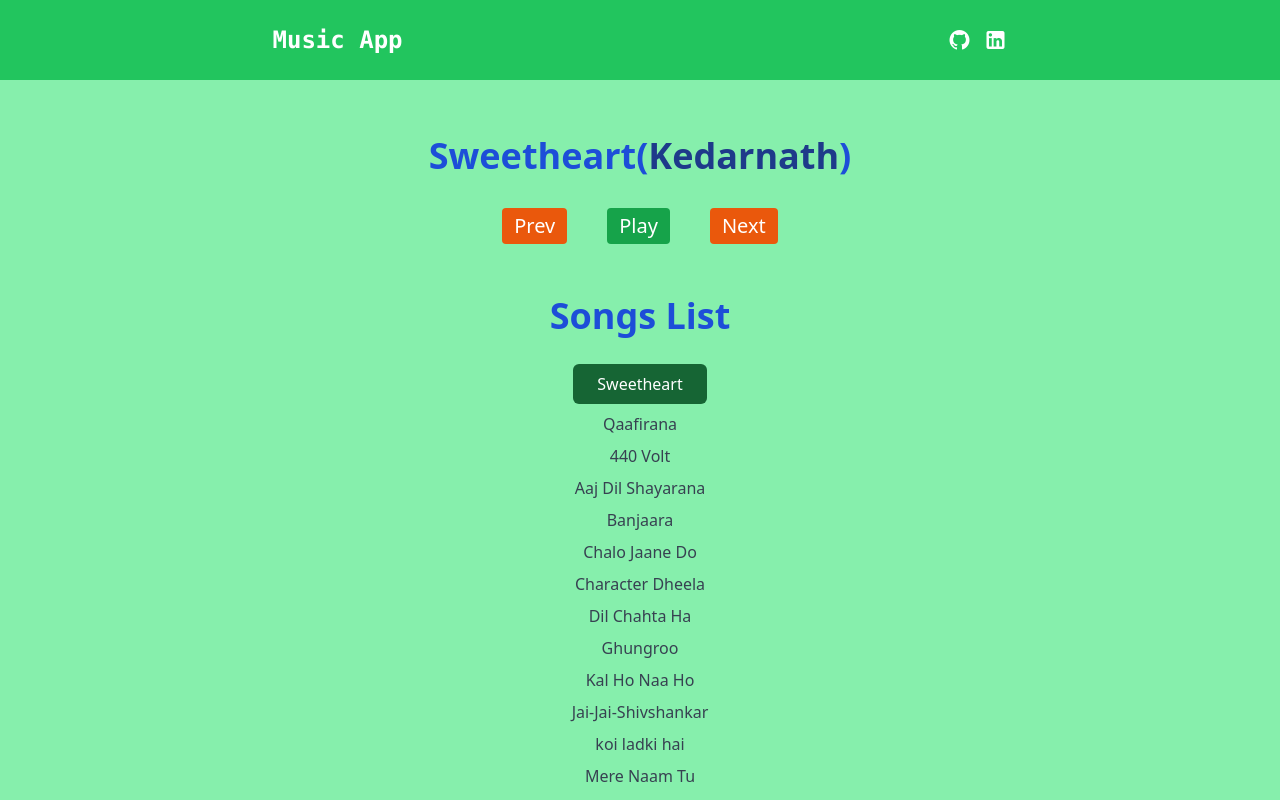
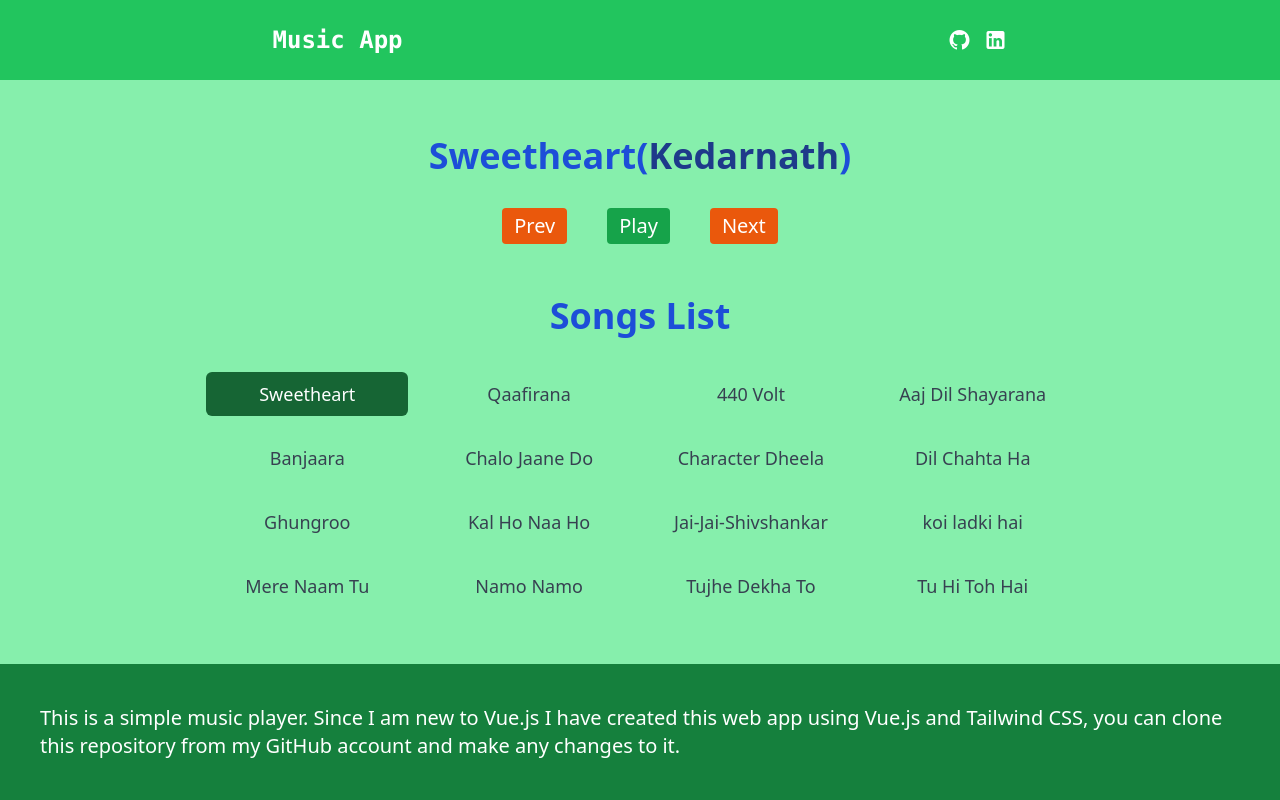
Before and after one commit to JenilGajjar20/music-app, a Vue app: page / in a window 1280 px wide. Shown: the top 800 px of the page. Built offline with nearby package versions, Linux system fonts and the light colour scheme.

Commit message:
merge changes

```diff
--- a/src/components/MusicPlayer.vue
+++ b/src/components/MusicPlayer.vue
@@ -1,19 +1,6 @@
 <template>
   <section class="bg-green-300 flex flex-col items-center py-6">
-    <h2
-      class="
-        text-center
-        font-bold
-        py-8
-        text-xl
-        sm:text-2xl
-        lg:text-4xl
-        text-blue-700
-      "
-    >
-      {{ current.title }}(<span class="text-blue-900">{{ current.movie }}</span
-      >)
-    </h2>
+    <SongTitle :title="current.title" :movie="current.movie" />
     <div class="space-x-10 text-white sm:text-xl">
       <button
         @click="prevSong"
@@ -78,174 +65,44 @@
         Next
       </button>
     </div>
-    <div class="flex flex-col justify-center items-center space-y-2 py-8">
+    <div class="flex flex-col justify-center items-center gap-4 py-8">
       <h3 class="py-5 font-bold text-blue-700 text-xl sm:text-2xl lg:text-4xl">
         Songs List
       </h3>
+      <div
+        class="
+          grid grid-cols-1
+          gap-2
+          sm:px-4 sm:grid-cols-2 sm:gap-5 sm:text-lg
+          md:grid-cols-3
+          xl:grid-cols-4
+        "
+      >
         <button
           v-for="song in songs"
           :key="song.src"
           @click="play(song)"
           :class="
             song.src == current.src
-            ? 'bg-green-800 py-2 px-6 text-white font-medium rounded-md'
+              ? 'bg-green-800 text-white font-medium rounded-md'
               : 'text-gray-700 font-medium'
           "
+          class="py-2 px-6 hover:bg-green-500 hover:rounded-md"
         >
           {{ song.title }}
         </button>
+      </div>
     </div>
   </section>
 </template>
 
 <script>
+import List from "../mixins/list";
+import SongTitle from "./SongTitle";
+
 export default {
   name: "MusicPlayer",
-  data() {
-    return {
-      current: {},
-      index: 0,
-      isPlaying: false,
-      songs: [
-        {
-          title: "Sweetheart",
-          movie: "Kedarnath",
-          src: require("../assets/music/SweetheartKedarnath.mp3"),
-        },
-        {
-          title: "Qaafirana",
-          movie: "Kedarnath",
-          src: require("../assets/music/QaafiranaKedarnath.mp3"),
-        },
-        {
-          title: "440 Volt",
-          movie: "Sultan",
-          src: require("../assets/music/440 VOLT.mp3"),
-        },
-        {
-          title: "Aaj Dil Shayarana",
-          movie: "Holiday",
-          src: require("../assets/music/Aaj Dil Shayarana.mp3"),
-        },
-        {
-          title: "Banjaara",
-          movie: "Ek Tha Tiger",
-          src: require("../assets/music/Banjaara.mp3"),
-        },
-        {
-          title: "Chalo Jaane Do",
-          movie: "Bhootnath",
-          src: require("../assets/music/chalo jaane do.mp3"),
-        },
-        {
-          title: "Character Dheela",
-          movie: "Bodyguard",
-          src: require("../assets/music/Character Dheela.mp3"),
-        },
-        {
-          title: "Dil Chahta Ha",
-          movie: "Dil Chahta Ha",
-          src: require("../assets/music/Dil Chahta Hai.mp3"),
-        },
-        {
-          title: "Ghungroo",
-          movie: "War",
-          src: require("../assets/music/GhungrooWar.mp3"),
-        },
-        {
-          title: "Kal Ho Naa Ho",
-          movie: "Kal Ho Naa Ho",
-          src: require("../assets/music/Kal Ho Naa Ho.mp3"),
-        },
-        {
-          title: "Jai-Jai-Shivshankar",
-          movie: "War",
-          src: require("../assets/music/Jai-Jai-ShivshankarWar.mp3"),
-        },
-        {
-          title: "koi ladki hai",
-          movie: "Dil To Pagal Hain",
-          src: require("../assets/music/koi ladki hai.mp3"),
-        },
-        {
-          title: "Mere Naam Tu",
-          movie: "Zero",
-          src: require("../assets/music/Mere Naam Tu.mp3"),
-        },
-        {
-          title: "Namo Namo",
-          movie: "Kedarnath",
-          src: require("../assets/music/Namo-NamoKedarnath.mp3"),
-        },
-        {
-          title: "Tujhe Dekha To",
-          movie: "DDLJ",
-          src: require("../assets/music/tujhe dekha to.mp3"),
-        },
-        {
-          title: "Tu Hi Toh Hai",
-          movie: "Holiday",
-          src: require("../assets/music/Tu Hi Toh Hai.mp3"),
-        },
-      ],
-      // Set up the audio
-      player: new Audio(),
-    };
-  },
-  methods: {
-    // Play the song
-    play(song) {
-      if (typeof song.src != "undefined") {
-        this.current = song;
-        this.player.src = this.current.src;
-      }
-      this.player.play();
-
-      // If the song gets completed play next
-      this.player.addEventListener(
-        "ended",
-        function () {
-          this.index++;
-          if (this.index > this.songs.length - 1) {
-            this.index = 0;
-          }
-
-          this.current = this.songs[this.index];
-          this.play(this.current);
-        }.bind(this)
-      );
-
-      this.isPlaying = true;
-    },
-    // Pause the song
-    pause() {
-      this.player.pause();
-      this.isPlaying = false;
-    },
-    // Play the next song
-    nextSong() {
-      this.index++;
-      if (this.index > this.songs.length - 1) {
-        this.index = 0;
-      }
-
-      this.current = this.songs[this.index];
-      this.play(this.current);
-    },
-    // Play the prev song
-    prevSong() {
-      this.index--;
-      if (this.index < 0) {
-        this.index = this.songs.length - 1;
-      }
-
-      this.current = this.songs[this.index];
-      this.play(this.current);
-    },
-  },
-  created() {
-    this.current = this.songs[this.index];
-    this.player.src = this.current.src;
-  },
+  mixins: [List],
+  components: { SongTitle },
 };
 </script>
--- /dev/null
+++ b/src/components/SongTitle.vue
@@ -0,0 +1,26 @@
+<template>
+  <h2
+    class="
+      text-center
+      font-bold
+      py-8
+      text-xl
+      sm:text-2xl
+      lg:text-4xl
+      text-blue-700
+    "
+  >
+    {{ title }}(<span class="text-blue-900">{{ movie }}</span
+    >)
+  </h2>
+</template>
+
+<script>
+export default {
+  name: "SongTitle",
+  props: {
+    title: String,
+    movie: String,
+  },
+};
+</script>
--- /dev/null
+++ b/src/mixins/list.js
@@ -0,0 +1,210 @@
+export default {
+  data() {
+    return {
+      current: {},
+      index: 0,
+      isPlaying: false,
+      songs: [
+        {
+          title: "Sweetheart",
+          movie: "Kedarnath",
+          src: require("../assets/music/SweetheartKedarnath.mp3"),
+        },
+        {
+          title: "Qaafirana",
+          movie: "Kedarnath",
+          src: require("../assets/music/QaafiranaKedarnath.mp3"),
+        },
+        {
+          title: "440 Volt",
+          movie: "Sultan",
+          src: require("../assets/music/440 VOLT.mp3"),
+        },
+        {
+          title: "Aaj Dil Shayarana",
+          movie: "Holiday",
+          src: require("../assets/music/Aaj Dil Shayarana.mp3"),
+        },
+        {
+          title: "Banjaara",
+          movie: "Ek Tha Tiger",
+          src: require("../assets/music/Banjaara.mp3"),
+        },
+        {
+          title: "Chalo Jaane Do",
+          movie: "Bhootnath",
+          src: require("../assets/music/chalo jaane do.mp3"),
+        },
+        {
+          title: "Character Dheela",
+          movie: "Bodyguard",
+          src: require("../assets/music/Character Dheela.mp3"),
+        },
+        {
+          title: "Dil Chahta Ha",
+          movie: "Dil Chahta Ha",
+          src: require("../assets/music/Dil Chahta Hai.mp3"),
+        },
+        {
+          title: "Ghungroo",
+          movie: "War",
+          src: require("../assets/music/GhungrooWar.mp3"),
+        },
+        {
+          title: "Kal Ho Naa Ho",
+          movie: "Kal Ho Naa Ho",
+          src: require("../assets/music/Kal Ho Naa Ho.mp3"),
+        },
+        {
+          title: "Jai-Jai-Shivshankar",
+          movie: "War",
+          src: require("../assets/music/Jai-Jai-ShivshankarWar.mp3"),
+        },
+        {
+          title: "koi ladki hai",
+          movie: "Dil To Pagal Hain",
+          src: require("../assets/music/koi ladki hai.mp3"),
+        },
+        {
+          title: "Mere Naam Tu",
+          movie: "Zero",
+          src: require("../assets/music/Mere Naam Tu.mp3"),
+        },
+        {
+          title: "Namo Namo",
+          movie: "Kedarnath",
+          src: require("../assets/music/Namo-NamoKedarnath.mp3"),
+        },
+        {
+          title: "Tujhe Dekha To",
+          movie: "DDLJ",
+          src: require("../assets/music/tujhe dekha to.mp3"),
+        },
+        {
+          title: "Tu Hi Toh Hai",
+          movie: "Holiday",
+          src: require("../assets/music/Tu Hi Toh Hai.mp3"),
+        },
+      ],
+      // lofiSongs: [
+      //   {
+      //     title: "Banjaara",
+      //     movie: "Ek Tha Tiger",
+      //     src: require("../assets/music/Banjaara.mp3"),
+      //   },
+      //   {
+      //     title: "Chalo Jaane Do",
+      //     movie: "Bhootnath",
+      //     src: require("../assets/music/chalo jaane do.mp3"),
+      //   },
+      //   {
+      //     title: "Character Dheela",
+      //     movie: "Bodyguard",
+      //     src: require("../assets/music/Character Dheela.mp3"),
+      //   },
+      //   {
+      //     title: "Dil Chahta Ha",
+      //     movie: "Dil Chahta Ha",
+      //     src: require("../assets/music/Dil Chahta Hai.mp3"),
+      //   },
+      //   {
+      //     title: "Ghungroo",
+      //     movie: "War",
+      //     src: require("../assets/music/GhungrooWar.mp3"),
+      //   },
+      //   {
+      //     title: "Kal Ho Naa Ho",
+      //     movie: "Kal Ho Naa Ho",
+      //     src: require("../assets/music/Kal Ho Naa Ho.mp3"),
+      //   },
+      //   {
+      //     title: "Jai-Jai-Shivshankar",
+      //     movie: "War",
+      //     src: require("../assets/music/Jai-Jai-ShivshankarWar.mp3"),
+      //   },
+      //   {
+      //     title: "koi ladki hai",
+      //     movie: "Dil To Pagal Hain",
+      //     src: require("../assets/music/koi ladki hai.mp3"),
+      //   },
+      //   {
+      //     title: "Mere Naam Tu",
+      //     movie: "Zero",
+      //     src: require("../assets/music/Mere Naam Tu.mp3"),
+      //   },
+      //   {
+      //     title: "Namo Namo",
+      //     movie: "Kedarnath",
+      //     src: require("../assets/music/Namo-NamoKedarnath.mp3"),
+      //   },
+      //   {
+      //     title: "Tujhe Dekha To",
+      //     movie: "DDLJ",
+      //     src: require("../assets/music/tujhe dekha to.mp3"),
+      //   },
+      //   {
+      //     title: "Tu Hi Toh Hai",
+      //     movie: "Holiday",
+      //     src: require("../assets/music/Tu Hi Toh Hai.mp3"),
+      //   },
+      // ],
+      // Set up the audio
+      player: new Audio(),
+    };
+  },
+  methods: {
+    // Play the song
+    play(song) {
+      if (typeof song.src != "undefined") {
+        this.current = song;
+        this.player.src = this.current.src;
+      }
+      this.player.play();
+
+      // If the song gets completed play next
+      this.player.addEventListener(
+        "ended",
+        function () {
+          this.index++;
+          if (this.index > this.index > this.songs.length - 1) {
+            this.index = 0;
+          }
+
+          this.current = this.songs[this.index];
+          this.play(this.current);
+        }.bind(this)
+      );
+
+      this.isPlaying = true;
+    },
+    // Pause the song
+    pause() {
+      this.player.pause();
+      this.isPlaying = false;
+    },
+    // Play the next song
+    nextSong() {
+      this.index++;
+      if (this.index > this.songs.length - 1) {
+        this.index = 0;
+      }
+
+      this.current = this.songs[this.index];
+      this.play(this.current);
+    },
+    // Play the prev song
+    prevSong() {
+      this.index--;
+      if (this.index < 0) {
+        this.index = this.index > this.songs.length - 1;
+      }
+
+      this.current = this.songs[this.index];
+      this.play(this.current);
+    },
+  },
+  created() {
+    this.current = this.songs[this.index];
+    this.player.src = this.current.src;
+  },
+};
```
Also changed, not shown: src/components/Header.vue (+23 -10 lines). Lines whose indentation alone changed are shown as unchanged.
